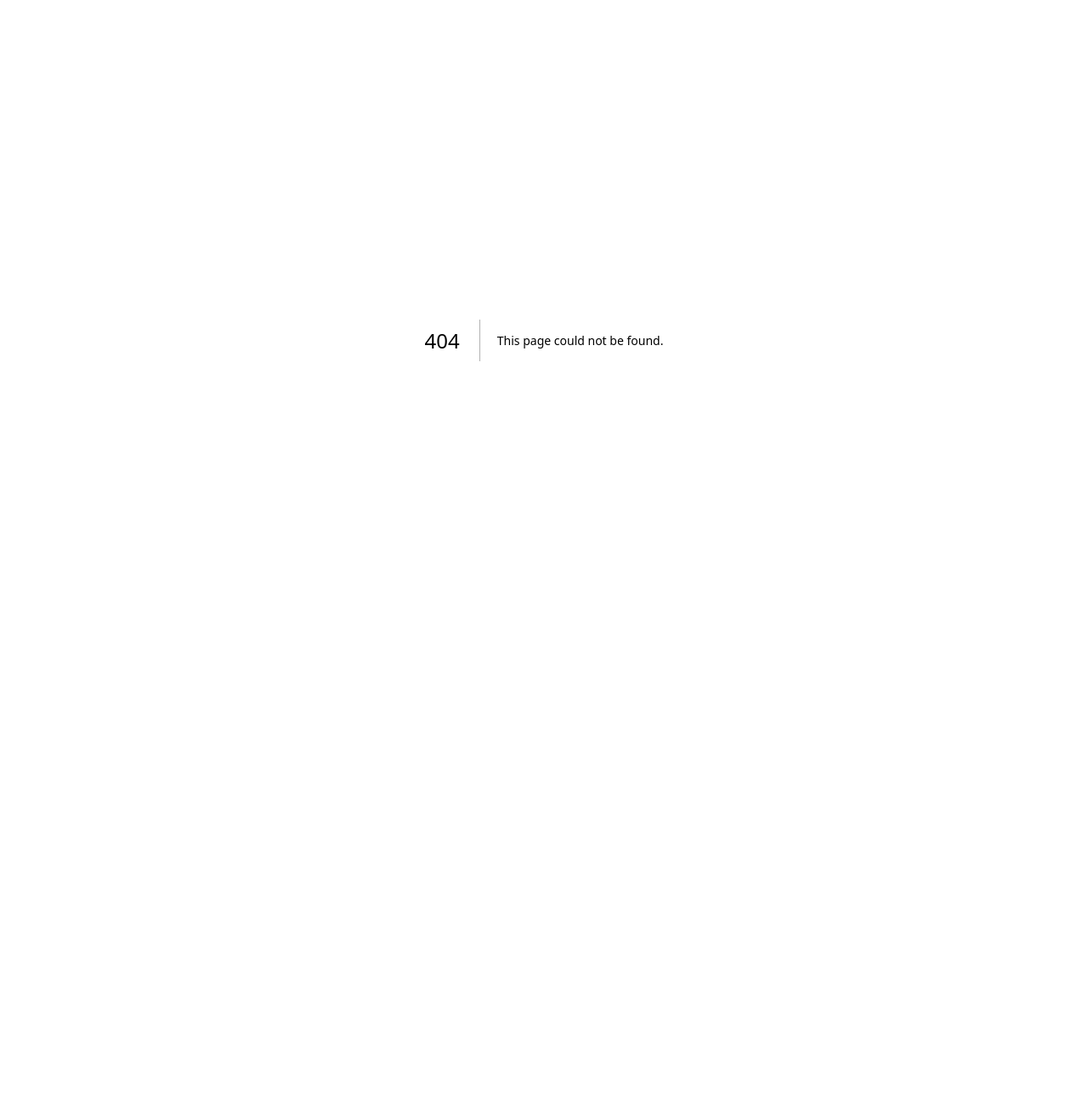
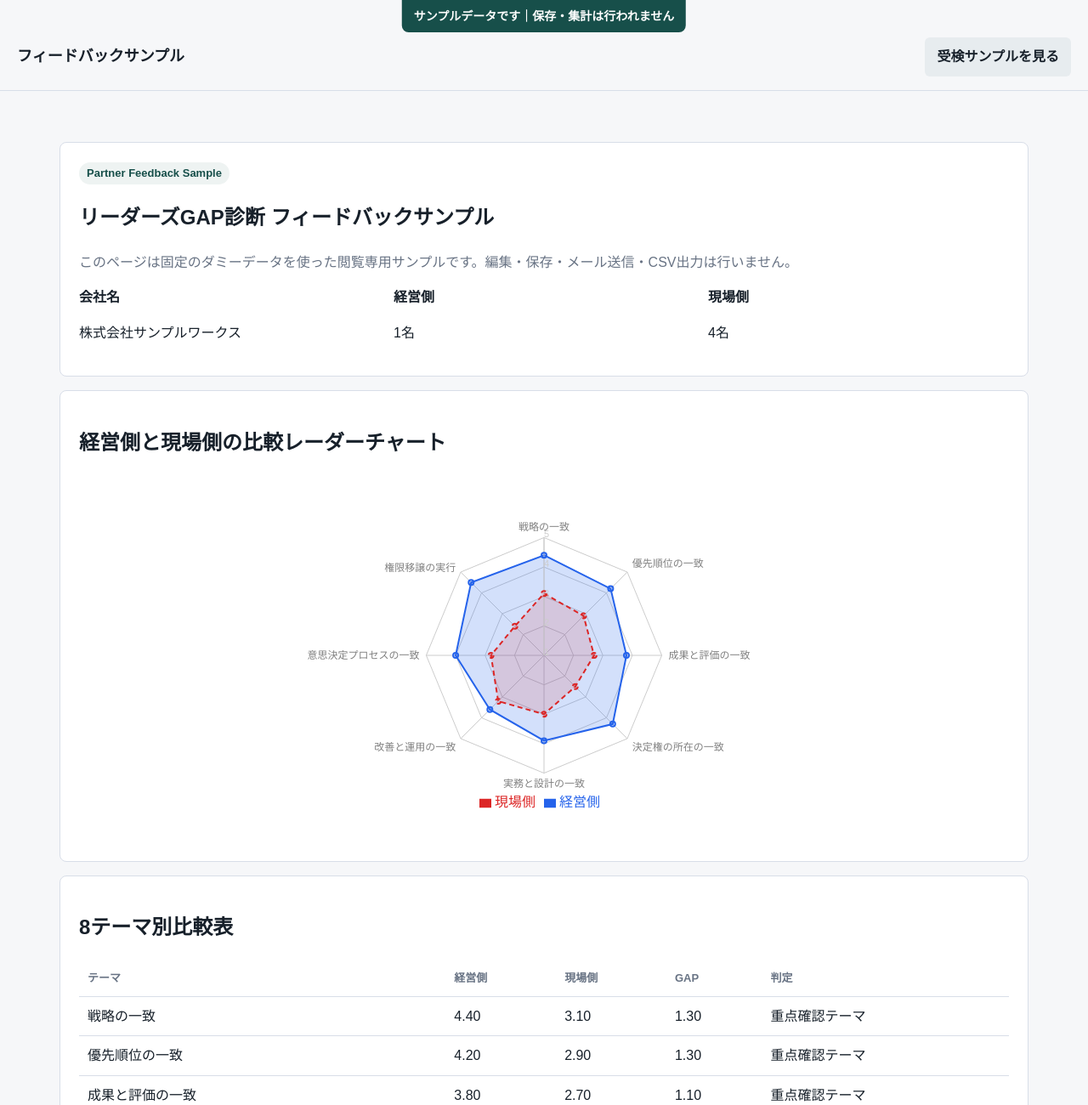
Before and after one commit to tworails-sato/leaders-gap, a Next.js app: page /sample/report in a window 1280 px wide. Before the commit this address had no page. Shown: the top 1300 px of the page at 85% size. Before the commit the page ends 800 px from the top, so only its background shows below. Built offline with nearby package versions, Linux system fonts and the light colour scheme.

Commit message:
Add partner management and radar chart updates

```diff
--- /dev/null
+++ b/app/sample/report/page.tsx
@@ -0,0 +1,111 @@
+import Link from "next/link";
+import { RadarComparisonChart } from "@/components/RadarComparisonChart";
+import { sampleFeedback, sampleLowGaps, sampleReportCompany, sampleReportThemes, sampleTopGaps } from "@/lib/sample-report";
+
+export default function SampleReportPage() {
+  return (
+    <main>
+      <div className="sample-ribbon">サンプルデータです｜保存・集計は行われません</div>
+      <div className="topbar sample-offset">
+        <div className="brand">フィードバックサンプル</div>
+        <nav className="nav">
+          <Link className="button secondary" href="/sample">受検サンプルを見る</Link>
+        </nav>
+      </div>
+
+      <section className="shell grid sample-offset">
+        <div className="panel">
+          <span className="badge">Partner Feedback Sample</span>
+          <h1>リーダーズGAP診断 フィードバックサンプル</h1>
+          <p className="muted">このページは固定のダミーデータを使った閲覧専用サンプルです。編集・保存・メール送信・CSV出力は行いません。</p>
+          <div className="grid three">
+            <div><strong>会社名</strong><p>{sampleReportCompany.companyName}</p></div>
+            <div><strong>経営側</strong><p>{sampleReportCompany.executiveCount}名</p></div>
+            <div><strong>現場側</strong><p>{sampleReportCompany.fieldCount}名</p></div>
+          </div>
+        </div>
+
+        <div className="panel">
+          <h2>経営側と現場側の比較レーダーチャート</h2>
+          <RadarComparisonChart data={sampleReportThemes} executiveLabel="経営側" fieldLabel="現場側" />
+        </div>
+
+        <div className="panel table-wrap">
+          <h2>8テーマ別比較表</h2>
+          <table>
+            <thead><tr><th>テーマ</th><th>経営側</th><th>現場側</th><th>GAP</th><th>判定</th></tr></thead>
+            <tbody>
+              {sampleReportThemes.map((row) => (
+                <tr key={row.key}>
+                  <td>{row.theme}</td>
+                  <td>{row.executiveScore.toFixed(2)}</td>
+                  <td>{row.fieldScore.toFixed(2)}</td>
+                  <td>{row.gap?.toFixed(2)}</td>
+                  <td>{row.judgment}</td>
+                </tr>
+              ))}
+            </tbody>
+          </table>
+        </div>
+
+        <div className="grid two">
+          <ThemeList title="最大GAP上位3" rows={sampleTopGaps} />
+          <ThemeList title="GAPが小さいテーマ" rows={sampleLowGaps} />
+        </div>
+
+        <FeedbackSection title="診断サマリー" text={sampleFeedback.summary} />
+        <FeedbackSection title="GAPが少ないテーマ" text={sampleFeedback.lowGap} />
+        <FeedbackSection title="GAPが発生している要因" text={sampleFeedback.factors} />
+
+        <div className="grid two">
+          <BulletSection title="経営側の認識" items={sampleFeedback.executiveView} />
+          <BulletSection title="現場側の認識" items={sampleFeedback.fieldView} />
+          <BulletSection title="短期施策" items={sampleFeedback.shortTerm} />
+          <BulletSection title="中期施策" items={sampleFeedback.midTerm} />
+        </div>
+
+        <FeedbackSection title="備考" text={sampleFeedback.notes} />
+      </section>
+    </main>
+  );
+}
+
+function ThemeList({ title, rows }: { title: string; rows: typeof sampleReportThemes }) {
+  return (
+    <div className="panel table-wrap">
+      <h2>{title}</h2>
+      <table>
+        <thead><tr><th>テーマ</th><th>GAP</th><th>判定</th></tr></thead>
+        <tbody>
+          {rows.map((row) => (
+            <tr key={row.key}>
+              <td>{row.theme}</td>
+              <td>{row.gap?.toFixed(2)}</td>
+              <td>{row.judgment}</td>
+            </tr>
+          ))}
+        </tbody>
+      </table>
+    </div>
+  );
+}
+
+function FeedbackSection({ title, text }: { title: string; text: string }) {
+  return (
+    <section className="panel">
+      <h2>{title}</h2>
+      {text.split("\n\n").map((paragraph) => <p className="muted" key={paragraph}>{paragraph}</p>)}
+    </section>
+  );
+}
+
+function BulletSection({ title, items }: { title: string; items: string[] }) {
+  return (
+    <section className="panel">
+      <h2>{title}</h2>
+      <ul className="muted">
+        {items.map((item) => <li key={item}>{item}</li>)}
+      </ul>
+    </section>
+  );
+}
--- /dev/null
+++ b/lib/sample-report.ts
@@ -0,0 +1,50 @@
+import { judgeGap, round } from "./scoring";
+
+export const sampleReportCompany = {
+  companyName: "株式会社サンプルワークス",
+  executiveCount: 1,
+  fieldCount: 4
+};
+
+export const sampleReportThemes = [
+  { key: "strategy_alignment", theme: "戦略の一致", executiveScore: 4.4, fieldScore: 3.1 },
+  { key: "priority_alignment", theme: "優先順位の一致", executiveScore: 4.2, fieldScore: 2.9 },
+  { key: "evaluation_alignment", theme: "成果と評価の一致", executiveScore: 3.8, fieldScore: 2.7 },
+  { key: "decision_authority_alignment", theme: "決定権の所在の一致", executiveScore: 4.3, fieldScore: 2.5 },
+  { key: "execution_design_alignment", theme: "実務と設計の一致", executiveScore: 3.9, fieldScore: 3.0 },
+  { key: "improvement_operation_alignment", theme: "改善と運用の一致", executiveScore: 3.6, fieldScore: 3.2 },
+  { key: "decision_process_alignment", theme: "意思決定プロセスの一致", executiveScore: 4.0, fieldScore: 2.8 },
+  { key: "delegation_execution", theme: "権限移譲の実行", executiveScore: 4.5, fieldScore: 2.4 }
+].map((row) => {
+  const gap = round(row.executiveScore - row.fieldScore);
+  const absoluteGap = gap === null ? null : round(Math.abs(gap));
+  return {
+    ...row,
+    gap,
+    absoluteGap,
+    judgment: judgeGap(absoluteGap)
+  };
+});
+
+export const sampleTopGaps = [...sampleReportThemes]
+  .sort((a, b) => (b.absoluteGap ?? 0) - (a.absoluteGap ?? 0))
+  .slice(0, 3);
+
+export const sampleLowGaps = [...sampleReportThemes]
+  .sort((a, b) => (a.absoluteGap ?? 0) - (b.absoluteGap ?? 0))
+  .slice(0, 3);
+
+export const sampleFeedback = {
+  summary:
+    "経営側は「方針や権限を一定程度伝えている」と認識している一方、現場側では「判断できる範囲や優先順位が十分に明確ではない」と感じている傾向が見られます。\n\n特に、決定権の所在、権限移譲の実行、意思決定プロセスで大きなGAPが確認されました。",
+  lowGap:
+    "改善と運用の一致については、経営側・現場側の認識差が比較的小さく、振り返りや改善活動の土台は一定程度共有されている可能性があります。",
+  factors:
+    "経営側は「任せている」つもりでも、現場側では、どこまで自分で判断してよいか、どの時点で相談すべきかが明確になっていない可能性があります。\n\nまた、判断後に方針が覆る経験がある場合、現場側が慎重になり、結果として確認や承認が増えている可能性があります。",
+  executiveView: ["方針は共有している", "一定の裁量は渡している", "必要な時だけ確認している", "現場側にもっと自走してほしい"],
+  fieldView: ["優先順位が変わることがある", "判断範囲が曖昧", "後から判断が覆ることがある", "相談しないことへの不安がある"],
+  shortTerm: ["決定事項・相談事項・報告事項を整理する", "部長ごとの権限範囲を明文化する", "週次で判断事項を振り返る", "判断が覆った事例を整理し、基準を共有する"],
+  midTerm: ["役割と権限の見直し", "意思決定ルールの標準化", "部長向け判断トレーニング", "権限移譲の進捗を定期的に再診断する"],
+  notes:
+    "このページはパートナー提案用のサンプルです。実案件の回答データ、管理画面、Supabase保存、CSV出力、FB保存処理とは接続していません。"
+};
```
Also changed, not shown: components/ResponseForm.tsx (+9 -2 lines), 1 other file (tests, documents, lock files or other folders).
